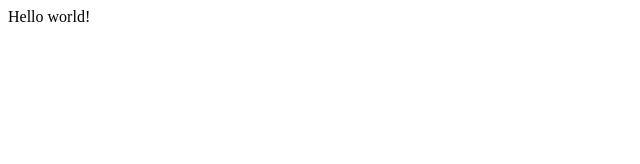
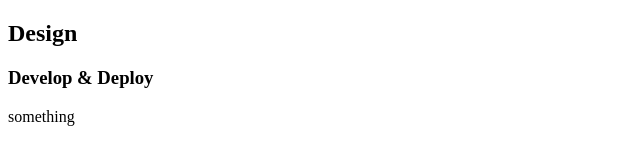
Before and after one commit to Dmytro9/gatsby-test, a Gatsby site: page / in a window 1280 px wide. Shown: the whole page, without its empty margins (0-640 px from the left). Built offline with nearby package versions, Linux system fonts and the light colour scheme; Gatsby itself is replaced by a stand-in of ours.

Commit message:
first commit

```diff
--- a/src/pages/index.js
+++ b/src/pages/index.js
@@ -1,5 +1,13 @@
 import React from "react"
 
 export default function Home() {
-  return <div>Hello world!</div>
+  return (
+    <section>
+      <div>
+        <h2>Design</h2>
+        <h3>Develop & Deploy</h3>
+        <p>something</p>
+      </div>
+    </section>
+  )
 }
--- /dev/null
+++ b/src/pages/projects/index.js
@@ -0,0 +1,5 @@
+import React from "react"
+
+export default function Projects() {
+  return <div>Projects</div>
+}
--- /dev/null
+++ b/src/pages/projects/test.js
@@ -0,0 +1,5 @@
+import React from "react"
+
+export default function Test() {
+  return <div>Test</div>
+}
```
Also changed, not shown: src/pages/404.js (added, +10 -0 lines), src/pages/about.js (added, +9 -0 lines).
